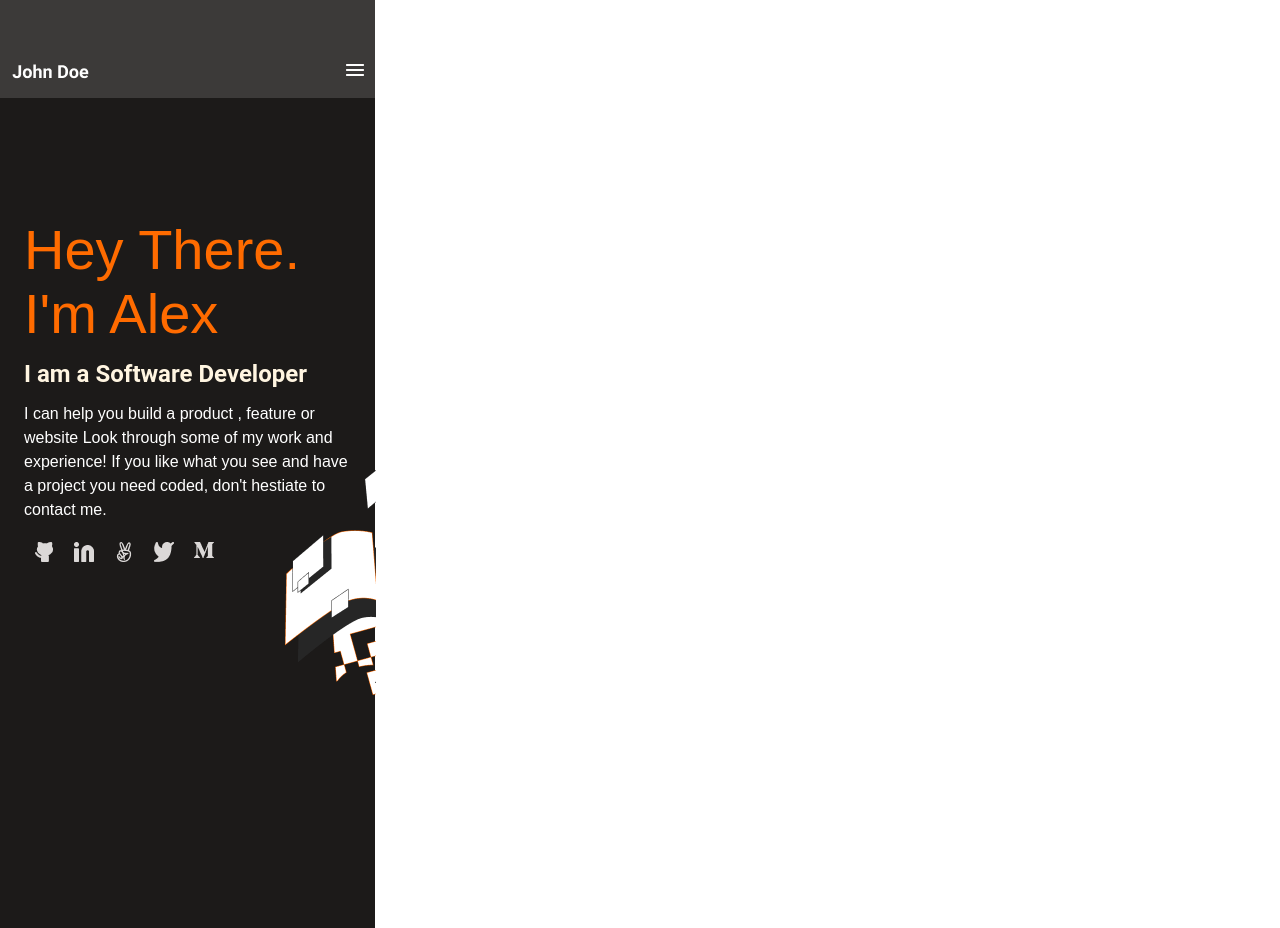
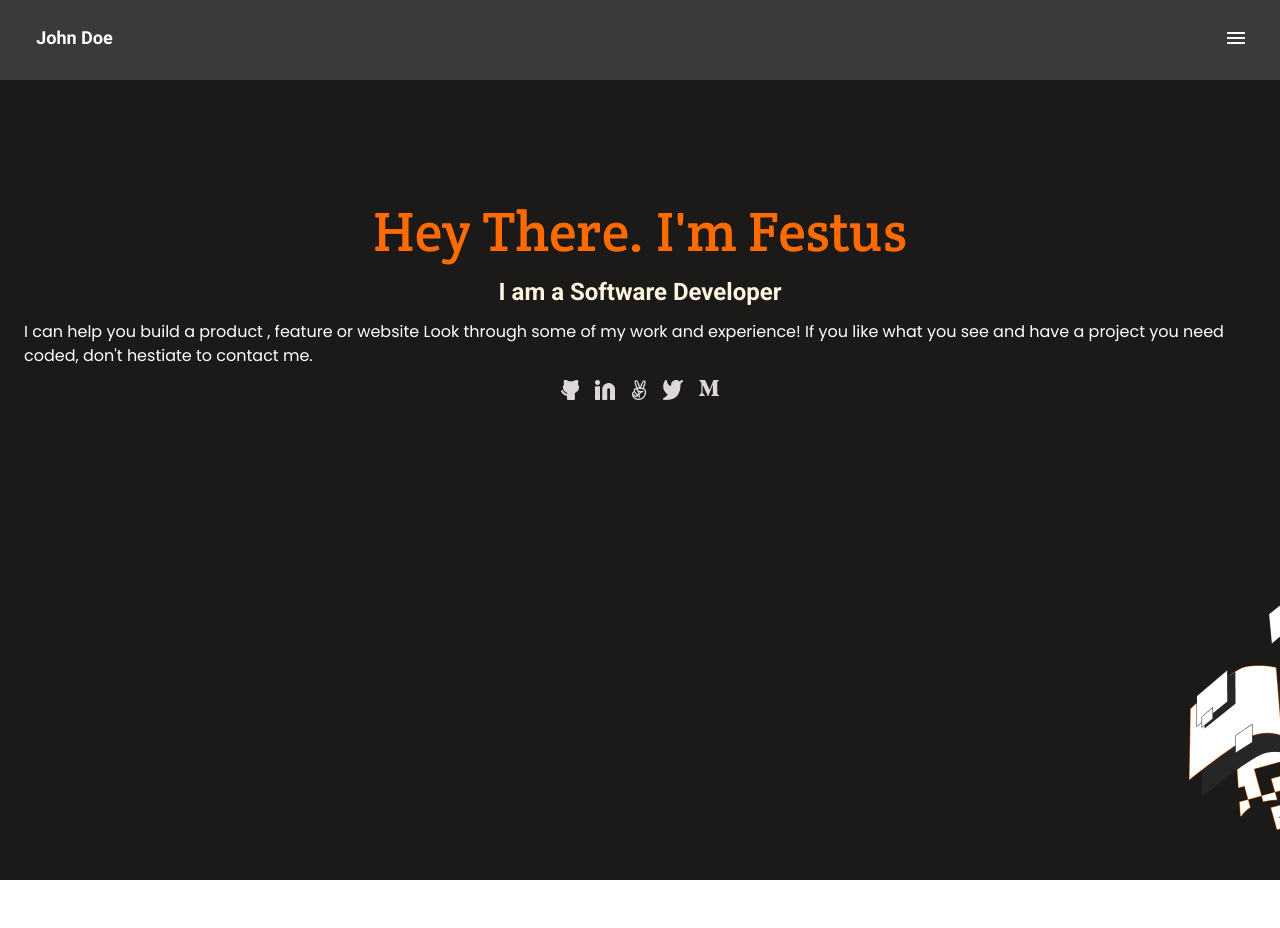
Before and after one commit to Enning94/Personal-portfolio, a plain HTML site: page index.html in a window 1280 px wide. After the commit the page ends 880 px from the top, so only its background shows below. Drawn offline with Linux system fonts and the light colour scheme; a web font is replaced by a local one.

Commit message:
Fix styling

```diff
--- a/index.html
+++ b/index.html
@@ -6,38 +6,34 @@
     <meta name="viewport" content="width=device-width, initial-scale=1.0" />
     <link rel="stylesheet" href="./style.css" />
     <title>Personal Portfolio</title>
+    <link rel="preconnect" href="https://fonts.googleapis.com">
+    <link rel="preconnect" href="https://fonts.gstatic.com" crossorigin>
+    <link href="https://fonts.googleapis.com/css2?family=Crete+Round&family=Odibee+Sans&family=Poppins&family=Roboto:wght@700&display=swap" rel="stylesheet">
+
   </head>
   <body>
-    <nav class="container">
+    <main>
+    <header class="container">
       <a href="#" class="logo"><img src="./Logo_placeholder.png" alt="Logo"/></a>
       <a href="#" class="menu"><img src="./Enabled.png" alt="Menu button"/></a>
-    </nav>
+    </header>
     <section class="headline">
-      <h1 class="primary-text">Hey There. I'm Alex</h1>
+      <h1 class="primary-text">Hey There. I'm Festus</h1>
       <h2 class="supporting-text">I am a Software Developer</h2>
       <p class="description">
         I can help you build a product , feature or website Look through some of
         my work and experience! If you like what you see and have a project you
         need coded, don't hestiate to contact me.
       </p>
-      <div class="social-media">
-        <a href="#" class="git"><img src="./Github.png" alt="Github logo" /></a>
-        <a href="#" class="linkedin"
-          ><img src="./linkedIn.png" alt="Linkedin logo"
-        /></a>
-        <a href="#" class="angelist"
-          ><img src="./angelist.png" alt="Angelist logo"
-        /></a>
-        <a href="#" class="twitter"
-          ><img src="./Twitter.png" alt="Twitter logo"
-        /></a>
-        <a href="#" class="vector"
-          ><img src="./Vector.png" alt="Vector logo"
-        /></a>
-        <div class="illustration">
-          <img src="./Illustration.png" alt="Illustration image" />
-        </div>
-      </div>
+      <ul class="social-media">
+       <li><a href="#" class="git"><img src="./Github.png" alt="Github logo"/></a></li>
+       <li><a href="#" class="linkedin"><img src="./linkedIn.png" alt="Linkedin logo"/></a></li>
+       <li><a href="#" class="angelist"><img src="./angelist.png" alt="Angelist logo"/></a></li>
+       <li><a href="#" class="twitter"><img src="./Twitter.png" alt="Twitter logo"/></a></li>
+       <li><a href="#" class="vector"><img src="./Vector.png" alt="Vector logo"/></a></li>
+        </ul>
     </section>
+    </main>
+    </body>
   </body>
 </html>
--- a/style.css
+++ b/style.css
@@ -1,5 +1,12 @@
+* {
+  margin: 0;
+  padding: 0;
+  box-sizing: border-box;
+}
+
 body {
-  max-width: 375px;
+  width: 100%;
+  height: 100%;
   margin: 0;
 }
 
@@ -7,18 +14,24 @@ body {
   display: flex;
   flex-wrap: wrap;
   justify-content: space-between;
-  background: #3c3a39;
-  padding-top: 50px;
+  background-color: #3c3a39;
+  width: 100%;
+  align-items: center;
+  padding: 16px 24px;
+  font-family: "Odibee Sans", cursive;
 }
 
 .headline {
   display: flex;
+  background-image: url("./illustration.png");
+  background-repeat: no-repeat;
+  background-position: bottom 0px right 0px;
   flex-direction: column;
-  align-items: flex-start;
+  align-items: center;
+  background-color: #1c1a19;
+  height: 100vh;
   padding: 120px 24px;
   gap: 12px;
-  background: #1c1a19;
-  height: 590px;
 }
 
 .primary-text {
@@ -56,8 +69,7 @@ body {
   display: flex;
   text-align: center;
   flex-direction: row;
-  width: 200px;
-  height: 40px;
+  list-style-type: none;
 }
 
 .git {
@@ -94,9 +106,3 @@ body {
   padding: 8px;
   border-radius: 8px;
 }
-
-.illustration {
-  position: absolute;
-  left: 229px;
-  top: 335px;
-}
```
Also changed, not shown: 1 other file.
